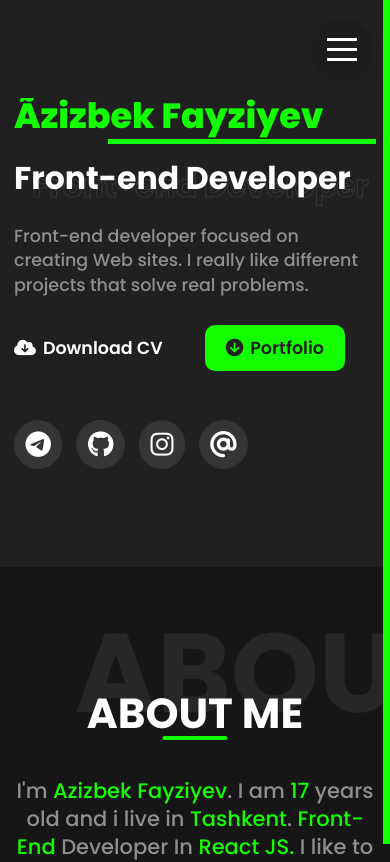
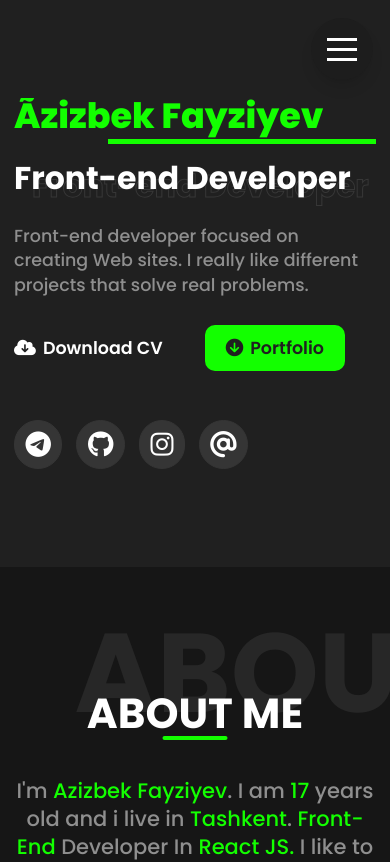
Before and after one commit to AzizbekFayziyev/my-portfolio, a Next.js app: page / in a window 390 px wide. Shown: the top 862 px of the page. Built offline with nearby package versions, Linux system fonts and the light colour scheme.

Commit message:
removed: if condition

```diff
--- a/src/components/UI/PageIndicator.tsx
+++ b/src/components/UI/PageIndicator.tsx
@@ -6,16 +6,12 @@ const PageIndicator = () => {
   const { scrollYProgress } = useScroll();
   const scrollY = useTransform(scrollYProgress, [0, 1], ["0%", "100%"]);
 
-  if (navigator.maxTouchPoints) {
-    return null;
-  } else {
     return (
       <motion.div
         style={{ transform: "translate(0,-50%)", height: scrollY }}
-        className={`w-2 bg-primary fixed z-[999] right-0 top-[50%]`}
+        className={`w-2 bg-primary fixed z-[999] right-0 top-[50%] hidden md:block`}
       ></motion.div>
     );
-  }
 };
 
 export default PageIndicator;
```
